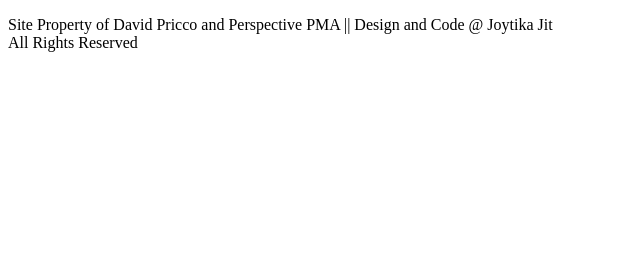
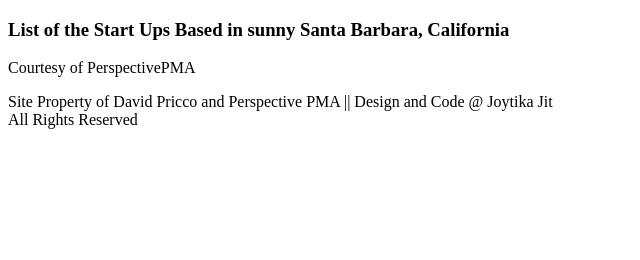
Before and after one commit to IndieTea/SBTechList, a Django app: page / in a window 1280 px wide. Shown: the part 110-370 px from the top of the page, without its empty margins (0-640 px from the left). Run offline with Django 3.2, Linux system fonts and the light colour scheme; data that the repository does not hold is empty; some libraries are stand-ins or nearby versions.

Commit message:
finishing html

```diff
--- a/catalog/templates/Sbtechlist/index.html
+++ b/catalog/templates/Sbtechlist/index.html
@@ -57,7 +57,9 @@
                 </table>
 
         </div>
-
+        <div = "desc">
+            <h3>List of the Start Ups Based in sunny Santa Barbara, California</h3>
+            <p> Courtesy of PerspectivePMA <a href="https://perspectivepma.com/"></a></p>
         <footer>
             <p> Site Property of David Pricco and Perspective PMA || Design and Code @ Joytika Jit <br>
                 All Rights Reserved </p>
```
